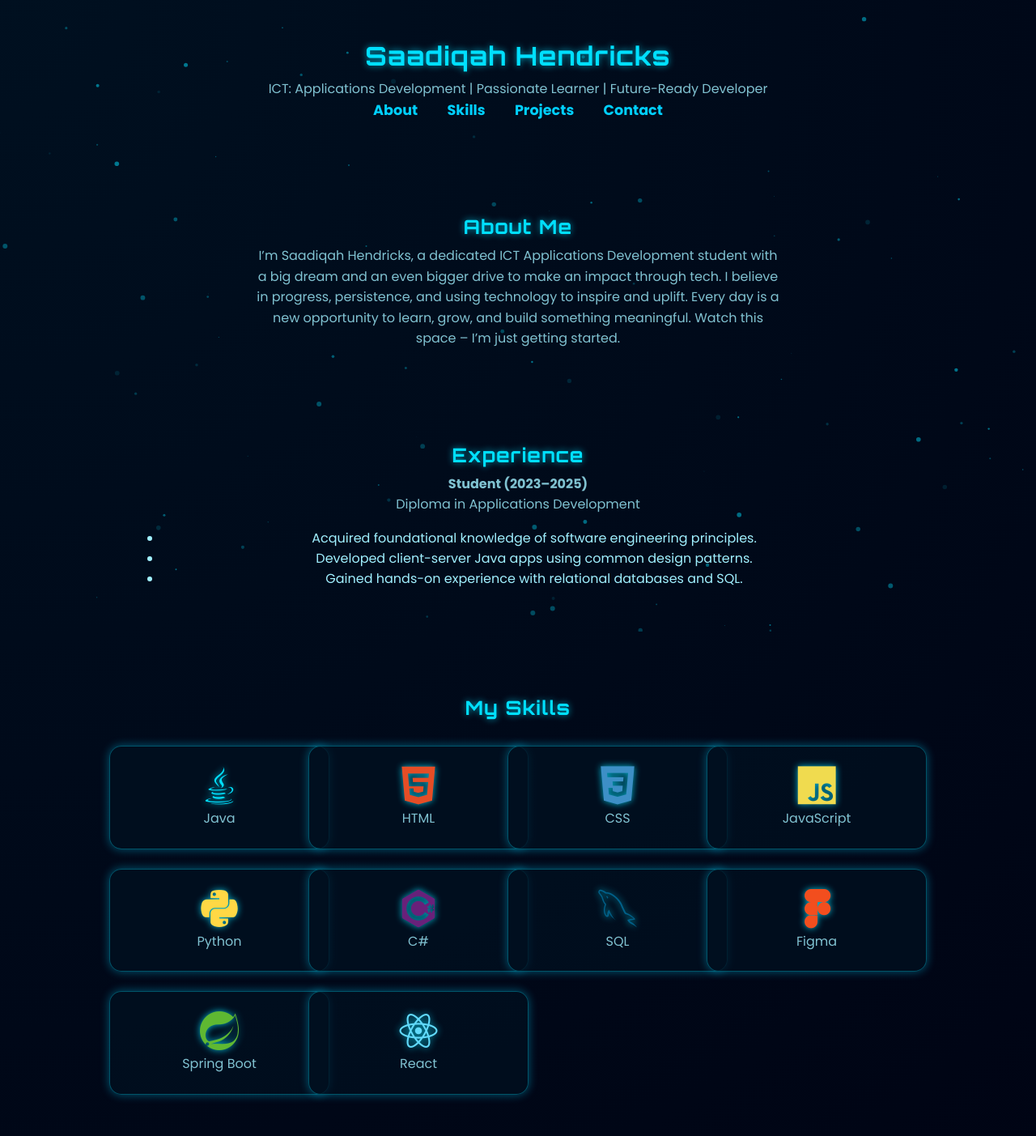
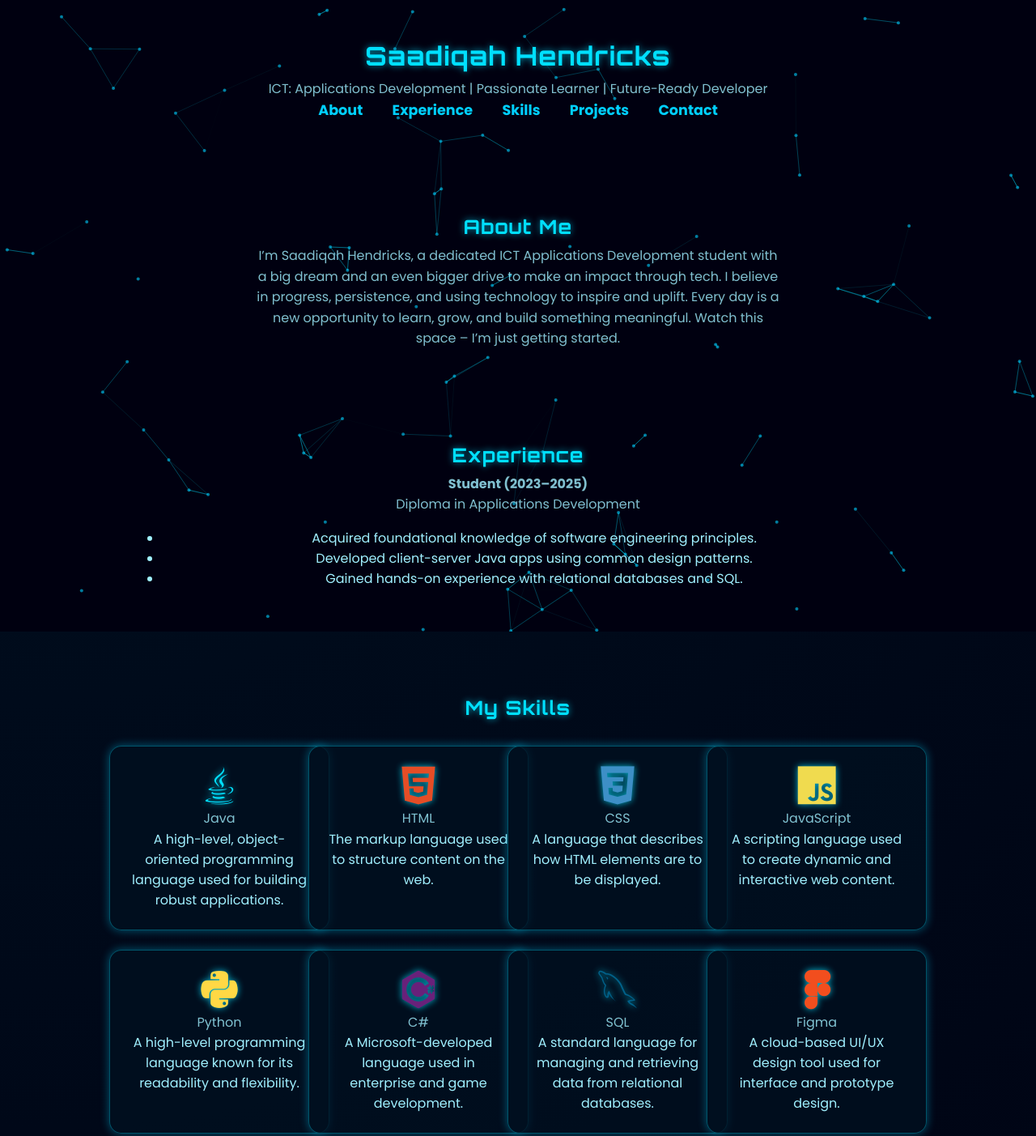
Before and after one commit to SaadiqahHendricks/saadiqahhendricks.github.io, a plain HTML site: page index.html in a window 1280 px wide. Shown: the part 20-1423 px from the top of the page at 81% size. Drawn offline with nearby package versions, Linux system fonts and the light colour scheme.

Commit message:
Some changes

```diff
--- a/index.html
+++ b/index.html
@@ -9,7 +9,6 @@
   <link href="https://fonts.googleapis.com/css2?family=Poppins:wght@400;600;700&family=Orbitron:wght@500;700&display=swap" rel="stylesheet" />
   <!-- Devicon for skill logos -->
   <link rel="stylesheet" href="https://cdn.jsdelivr.net/gh/devicons/devicon@latest/devicon.min.css" />
-
   <!-- tsparticles library -->
   <script src="https://cdn.jsdelivr.net/npm/tsparticles@2/tsparticles.bundle.min.js"></script>
 
@@ -155,6 +154,7 @@
   <p>ICT: Applications Development | Passionate Learner | Future-Ready Developer</p>
   <nav>
     <a href="#about">About</a>
+    <a href="#experience">Experience</a>
     <a href="#skills">Skills</a>
     <a href="#projects">Projects</a>
     <a href="#contact">Contact</a>
@@ -185,16 +185,56 @@
 <section id="skills">
   <h2>My Skills</h2>
   <div class="skills">
-    <div class="card"><i class="devicon-java-plain skill-icon"></i><p>Java</p></div>
-    <div class="card"><i class="devicon-html5-plain colored skill-icon"></i><p>HTML</p></div>
-    <div class="card"><i class="devicon-css3-plain colored skill-icon"></i><p>CSS</p></div>
-    <div class="card"><i class="devicon-javascript-plain colored skill-icon"></i><p>JavaScript</p></div>
-    <div class="card"><i class="devicon-python-plain colored skill-icon"></i><p>Python</p></div>
-    <div class="card"><i class="devicon-csharp-plain colored skill-icon"></i><p>C#</p></div>
-    <div class="card"><i class="devicon-mysql-plain colored skill-icon"></i><p>SQL</p></div>
-    <div class="card"><i class="devicon-figma-plain colored skill-icon"></i><p>Figma</p></div>
-    <div class="card"><i class="devicon-spring-plain colored skill-icon"></i><p>Spring Boot</p></div>
-    <div class="card"><i class="devicon-react-original colored skill-icon"></i><p>React</p></div>
+    <div class="card" onclick="toggleDescription(this)">
+      <i class="devicon-java-plain skill-icon"></i>
+      <p>Java</p>
+      <div class="skill-description">A high-level, object-oriented programming language used for building robust applications.</div>
+    </div>
+    <div class="card" onclick="toggleDescription(this)">
+      <i class="devicon-html5-plain colored skill-icon"></i>
+      <p>HTML</p>
+      <div class="skill-description">The markup language used to structure content on the web.</div>
+    </div>
+    <div class="card" onclick="toggleDescription(this)">
+      <i class="devicon-css3-plain colored skill-icon"></i>
+      <p>CSS</p>
+      <div class="skill-description">A language that describes how HTML elements are to be displayed.</div>
+    </div>
+    <div class="card" onclick="toggleDescription(this)">
+      <i class="devicon-javascript-plain colored skill-icon"></i>
+      <p>JavaScript</p>
+      <div class="skill-description">A scripting language used to create dynamic and interactive web content.</div>
+    </div>
+    <div class="card" onclick="toggleDescription(this)">
+      <i class="devicon-python-plain colored skill-icon"></i>
+      <p>Python</p>
+      <div class="skill-description">A high-level programming language known for its readability and flexibility.</div>
+    </div>
+    <div class="card" onclick="toggleDescription(this)">
+      <i class="devicon-csharp-plain colored skill-icon"></i>
+      <p>C#</p>
+      <div class="skill-description">A Microsoft-developed language used in enterprise and game development.</div>
+    </div>
+    <div class="card" onclick="toggleDescription(this)">
+      <i class="devicon-mysql-plain colored skill-icon"></i>
+      <p>SQL</p>
+      <div class="skill-description">A standard language for managing and retrieving data from relational databases.</div>
+    </div>
+    <div class="card" onclick="toggleDescription(this)">
+      <i class="devicon-figma-plain colored skill-icon"></i>
+      <p>Figma</p>
+      <div class="skill-description">A cloud-based UI/UX design tool used for interface and prototype design.</div>
+    </div>
+    <div class="card" onclick="toggleDescription(this)">
+      <i class="devicon-spring-plain colored skill-icon"></i>
+      <p>Spring Boot</p>
+      <div class="skill-description">A framework that simplifies building production-ready Java applications.</div>
+    </div>
+    <div class="card" onclick="toggleDescription(this)">
+      <i class="devicon-react-original colored skill-icon"></i>
+      <p>React</p>
+      <div class="skill-description">A JavaScript library for building fast and interactive user interfaces.</div>
+    </div>
   </div>
 </section>
 
@@ -237,84 +277,35 @@
 </footer>
 
 <script>
+  function toggleDescription(card) {
+    const desc = card.querySelector('.skill-description');
+    desc.style.display = (desc.style.display === 'block') ? 'none' : 'block';
+  }
+</script>
+
+<!-- Particles Init -->
+<script>
   tsParticles.load("tsparticles", {
-    fpsLimit: 60,
-    background: {
-      color: "transparent"
-    },
+    background: { color: { value: "#000010" } },
     particles: {
-      number: {
-        value: 80,
-        density: {
-          enable: true,
-          area: 800
-        }
-      },
-      color: {
-        value: "#00e0ff"
-      },
-      shape: {
-        type: "circle"
-      },
-      opacity: {
-        value: 0.5,
-        random: true,
-        anim: {
-          enable: true,
-          speed: 1,
-          opacity_min: 0.1,
-          sync: false
-        }
-      },
-      size: {
-        value: 3,
-        random: true,
-        anim: {
-          enable: true,
-          speed: 2,
-          size_min: 0.3,
-          sync: false
-        }
-      },
-      move: {
+      number: { value: 100 },
+      size: { value: 2 },
+      move: { enable: true, speed: 0.5 },
+      color: { value: "#00d0ff" },
+      opacity: { value: 0.6 },
+      links: {
         enable: true,
-        speed: 1.5,
-        direction: "none",
-        random: false,
-        straight: false,
-        outMode: "out",
-        bounce: false,
-        attract: {
-          enable: false
-        }
+        color: "#00e0ff",
+        distance: 80,
+        opacity: 0.4
       }
     },
     interactivity: {
-      detectsOn: "canvas",
       events: {
-        onHover: {
-          enable: true,
-          mode: "grab"
-        },
-        onClick: {
-          enable: true,
-          mode: "push"
-        },
-        resize: true
-      },
-      modes: {
-        grab: {
-          distance: 140,
-          line_linked: {
-            opacity: 0.7
-          }
-        },
-        push: {
-          particles_nb: 4
-        }
+        onhover: { enable: true, mode: "repulse" },
+        onclick: { enable: true, mode: "push" }
       }
-    },
-    detectRetina: true
+    }
   });
 </script>
 
```
